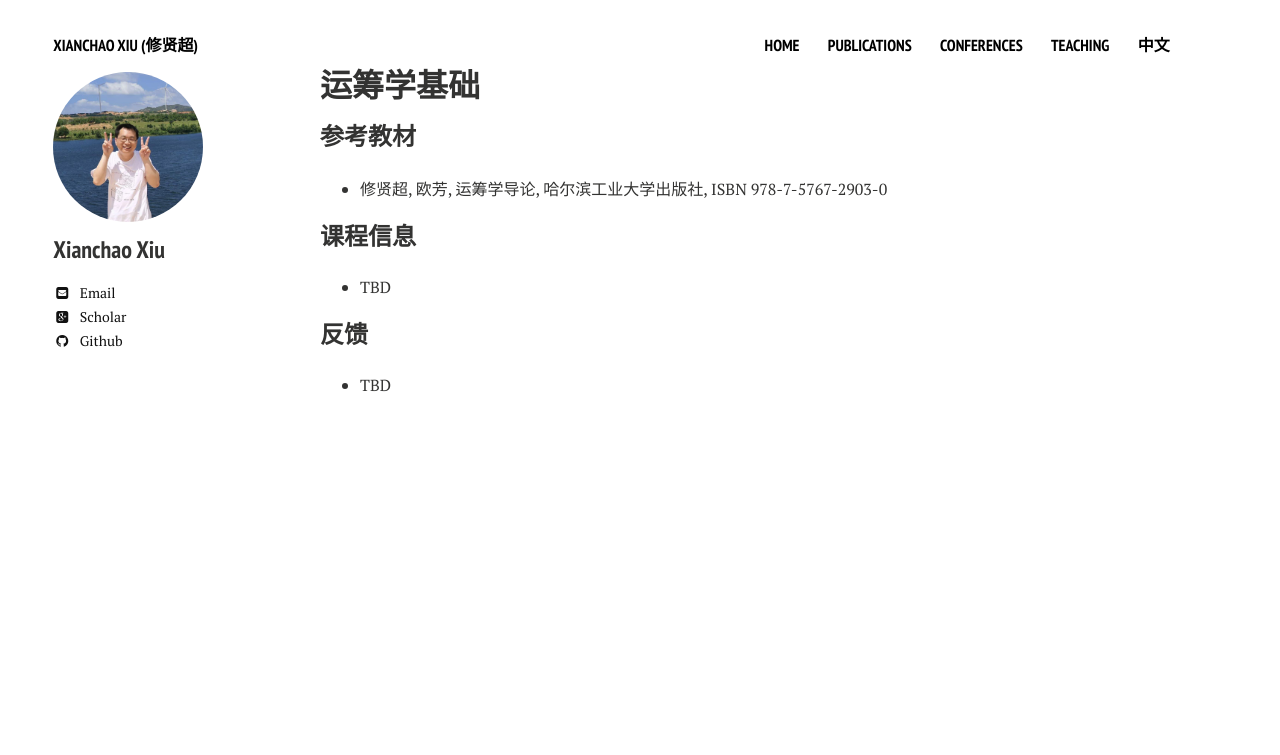
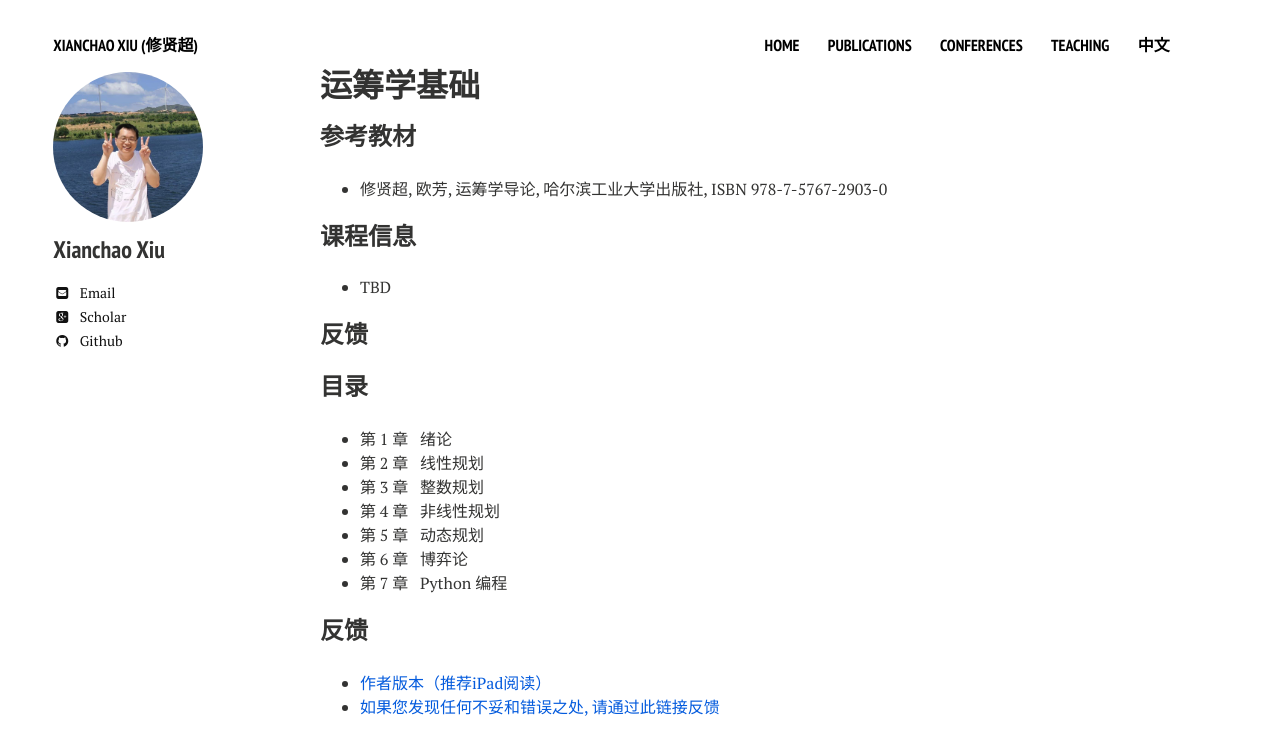
Before and after one commit to xianchaoxiu/xianchaoxiu.github.io, a Jekyll site: the page built from teaching/OR/2026/index.md, in a window 1280 px wide. Shown: the top 755 px of the page. Built offline with Jekyll 4.4.1, drawn with Linux system fonts in a browser that asks for light colours; nearby versions of some CDN libraries.

Commit message:
Update index.md

```diff
--- a/teaching/OR/2026/index.md
+++ b/teaching/OR/2026/index.md
@@ -12,4 +12,17 @@ share: false
 * TBD
 
 ### 反馈
-* TBD
+### 目录
+
+*  第 1 章 &nbsp;  绪论 <br>
+*  第 2 章 &nbsp;  线性规划 <br>
+*  第 3 章 &nbsp;  整数规划 <br>
+*  第 4 章 &nbsp;  非线性规划 <br>
+*  第 5 章 &nbsp;  动态规划 <br>
+*  第 6 章 &nbsp;  博弈论 <br>
+*  第 7 章 &nbsp;  Python 编程 <br>
+
+
+### 反馈
+* <a href="../2026/OR.pdf" class="textlink" target="_blank"> 作者版本（推荐iPad阅读） </a> <br>
+* <a href="https://docs.qq.com/form/page/DTkZycUxMRUpkRHpY" class="textlink" target="_blank">如果您发现任何不妥和错误之处, 请通过此链接反馈 </a> <br>
```
